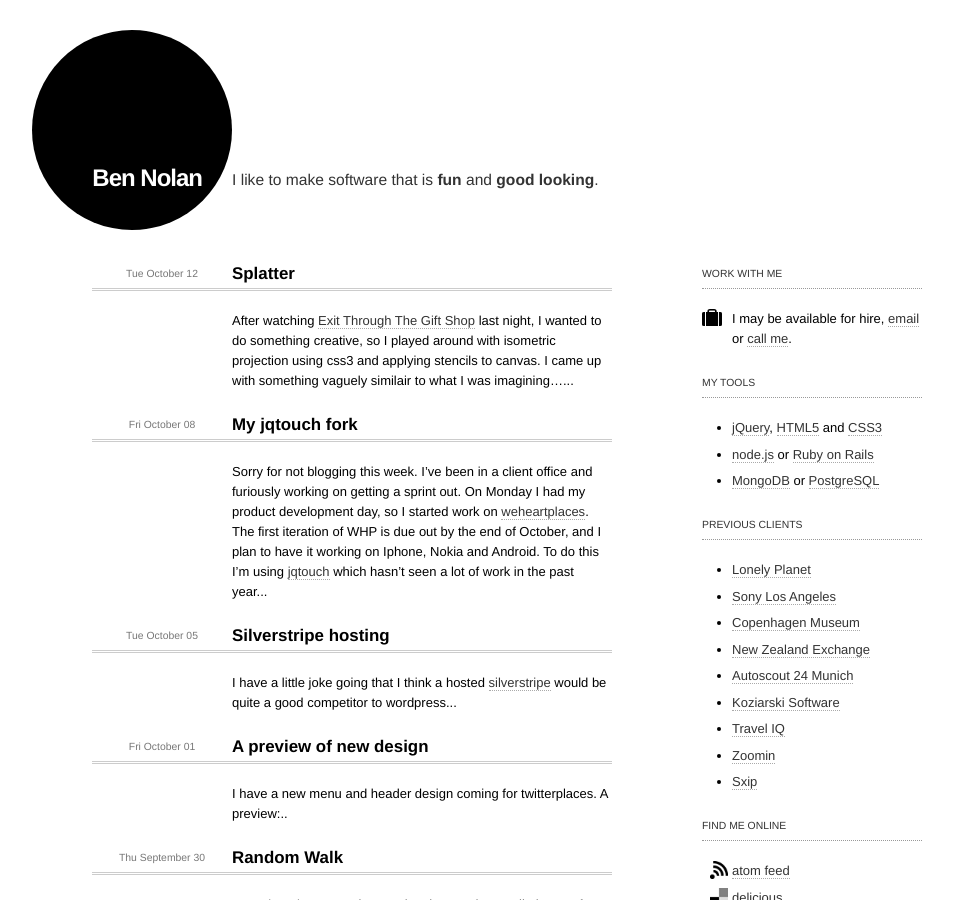
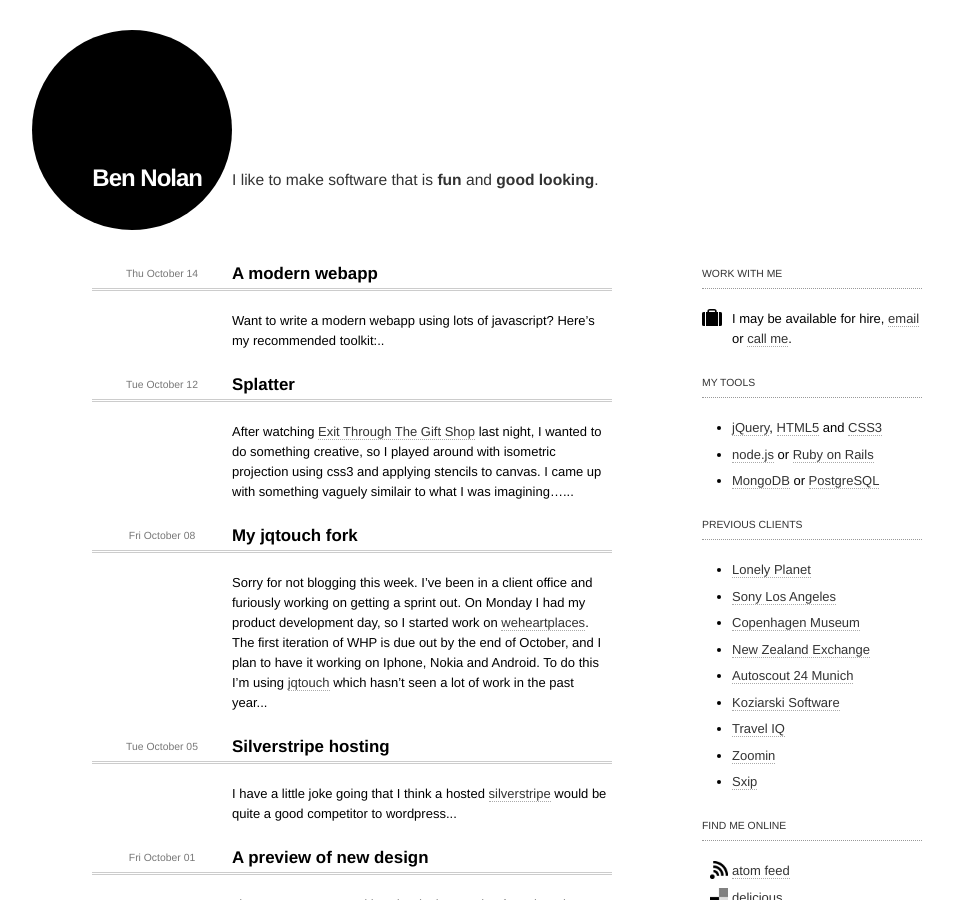
Before and after one commit to bnolan/bnolan.github.com, a Jekyll site: the page built from index.md, in a window 1280 px wide and 900 px high. Shown: the whole window, without its empty margins (108-1061 px from the left). Built offline with Jekyll 4.4.1, drawn with Linux system fonts in a browser that asks for light colours; some of the changed text lies outside the part shown.

Commit message:
* Modern

```diff
--- /dev/null
+++ b/_posts/2010-10-14-a-modern-webapp.md
@@ -0,0 +1,15 @@
+---
+layout: post
+title: A modern webapp
+---
+
+Want to write a modern webapp using lots of javascript? Here's my recommended toolkit:
+
+* [CoffeeScript](http://jashkenas.github.com/coffee-script/) for brevity
+* [Jquery](http://jquery.com/) for sanity
+* [Jquery UI](http://jqueryui.com/) (with [Aristo](http://taitems.tumblr.com/post/482577430/introducing-aristo-a-jquery-ui-theme)) for your design and widgets
+* [Underscore.js](http://documentcloud.github.com/underscore/) for your views (see \_.template)
+* [Backbone.js](http://documentcloud.github.com/backbone/) for your models andd controllerts
+* [Jammit](http://documentcloud.github.com/jammit/) for asset packaging
+
+I've only recently discovered backbone and jammit, but I have a lot of respect for [Jeremy](http://github.com/jashkenas/) so they're my [bet](http://weheartplaces.com/).
```
Also changed, not shown: _posts/2010-10-12-splatter.md (+0 -2 lines).
